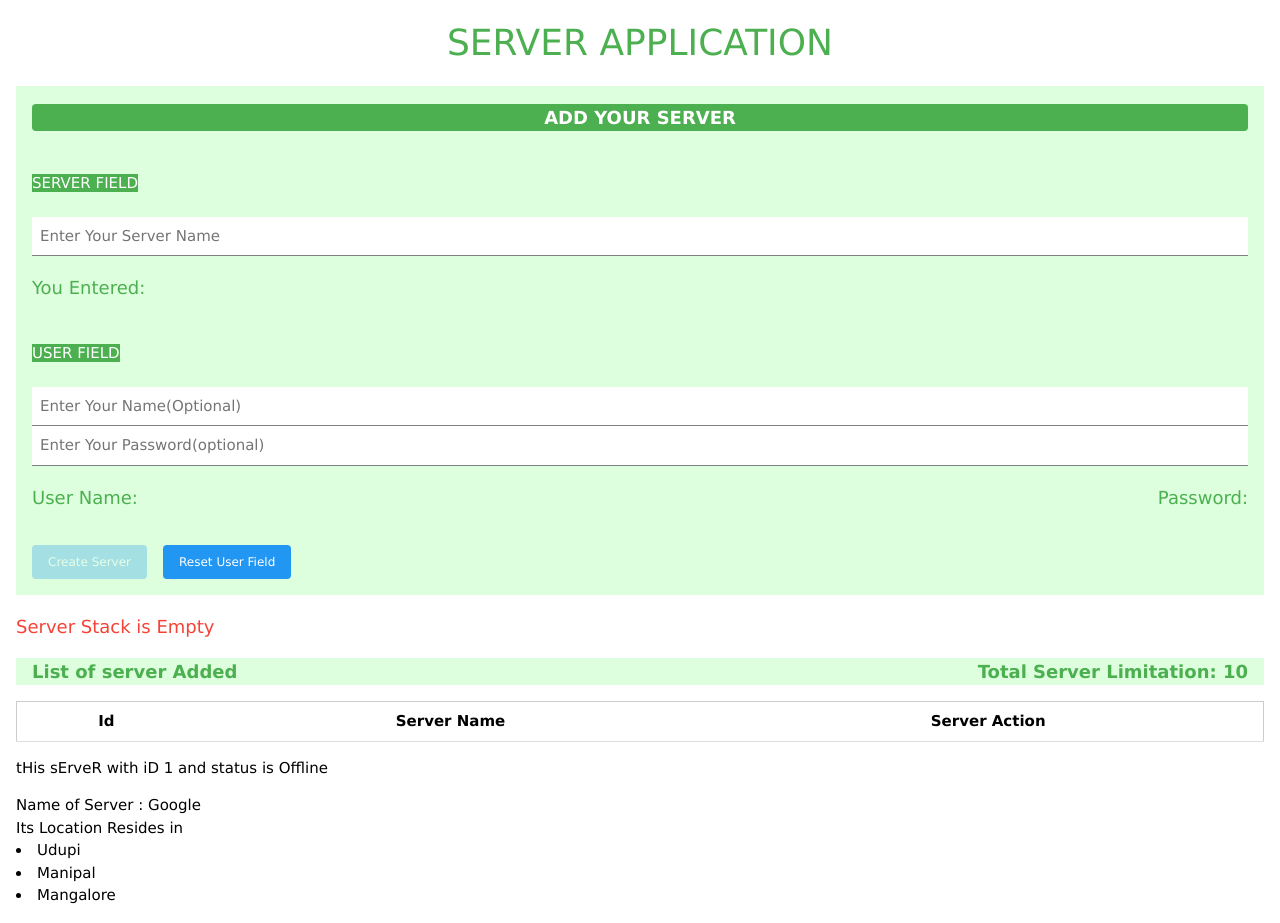
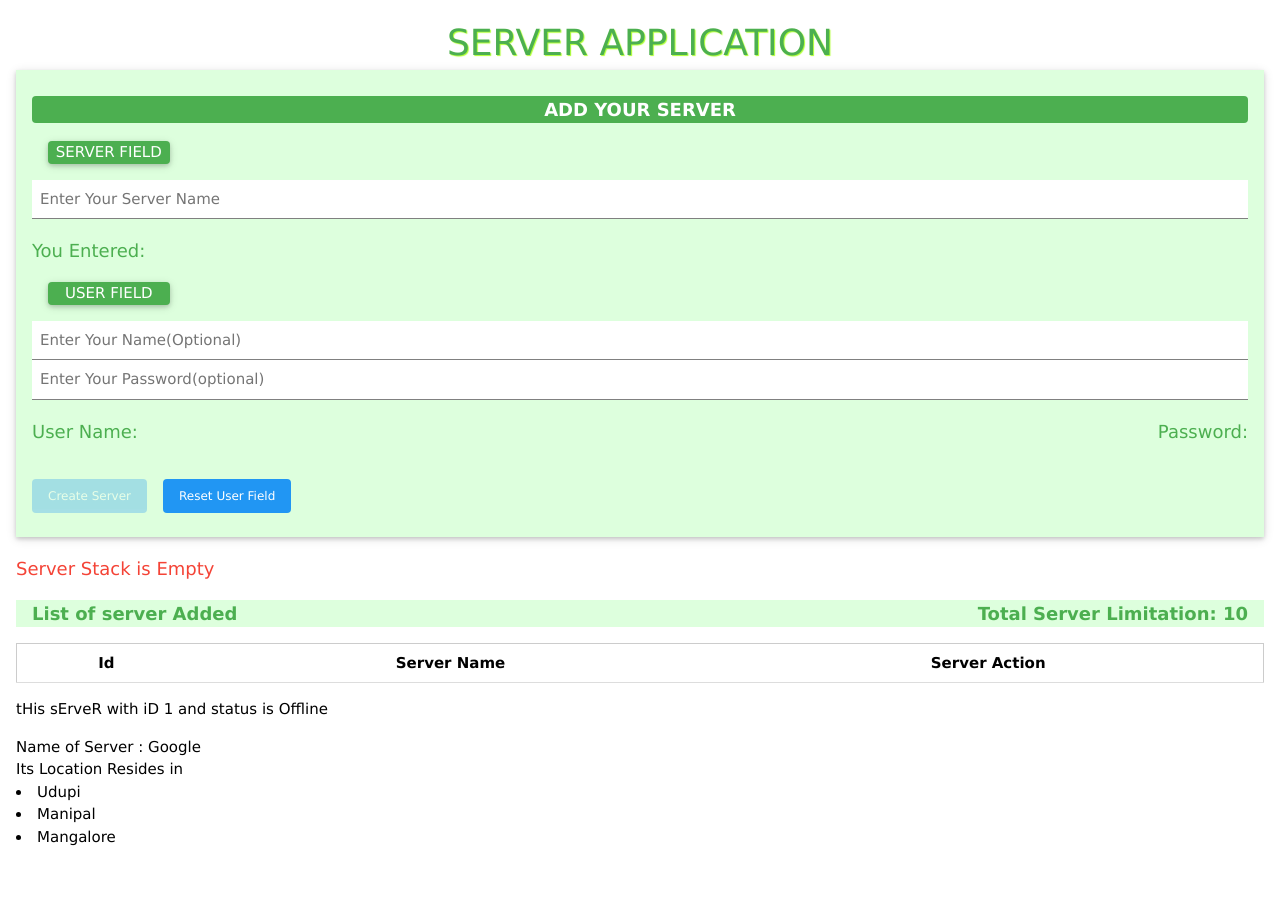
Before and after one commit to navaneeth-algorithm/FrameWork, an Angular app in the folder framework/: page / in a window 1280 px wide. After the commit the page ends 864 px from the top, so only its background shows below. Built offline with nearby package versions, Linux system fonts and the light colour scheme.

Commit message:
DesignServer Application Udemy

```diff
--- a/framework/src/app/app.component.html
+++ b/framework/src/app/app.component.html
@@ -1,4 +1,4 @@
 <div class="w3-margin">
-        <div class="w3-text-green w3-xxlarge w3-center">SERVER APPLICATION</div>
+        <div class="w3-text-green w3-xxlarge w3-center" style="text-shadow: 1px 1px 1px greenyellow">SERVER APPLICATION</div>
         <app-servers></app-servers>
 </div>
--- a/framework/src/app/servers/servers.component.html
+++ b/framework/src/app/servers/servers.component.html
@@ -1,5 +1,5 @@
 
-<div class="w3-panel w3-pale-green">
+<div class="w3-card w3-pale-green w3-padding">
         <p class="w3-center w3-large w3-green w3-round" style="font-weight: bold">
             ADD YOUR SERVER
         </p>
@@ -9,7 +9,7 @@
             $event.target.value will have data we enetered
             $event.data will have keystroke
           -->
-          <span class="w3-row w3-green w3-margin">SERVER FIELD</span>
+          <p class="w3-row w3-green w3-margin w3-center w3-card w3-round " style="width:10%;">SERVER FIELD</p>
         <input class="w3-input" (input)="onServerNameUpdate($event)" placeholder="Enter Your Server Name" />
         <p class="w3-large w3-text-green" >You Entered: {{ serverName }}</p>
 
@@ -17,7 +17,7 @@
             FormsModule should be imported in the appModule which lies in
             @angular/forms path
         -->
-        <span class="w3-row w3-green w3-margin">USER FIELD</span>
+        <p class="w3-row w3-green w3-margin w3-center w3-card w3-round " style="width:10%;">USER FIELD</p>
         <input class="w3-input" placeholder="Enter Your Name(Optional)" [(ngModel)]="nameUser" />
         <input class="w3-input" type="password" placeholder="Enter Your Password(optional)" [(ngModel)]="passwordUser" />
         <!--Here we are doing string interpulation bindig using {{}} where
@@ -50,8 +50,8 @@
             It act as if statement which takes expression with boolean Operators or values
         -->
         <p class="w3-text-green w3-large" *ngIf="serverformStatus && getServerFormStatus()">
-            Server  with  <span class='w3-green'>{{serverName }}</span>
-           <span *ngIf="nameUser"> and User with name <span class='w3-green'> {{nameUser}} </span> </span> is Created"
+            Server  with  <span class='w3-green w3-center w3-card w3-round w3-padding w3-margin'>{{serverName }}</span>
+           <span *ngIf="nameUser"> and User with name <span class='w3-green w3-center w3-card w3-round w3-padding w3-margin'> {{nameUser}} </span> </span> is Created"
         </p>
 </div>
 
```
